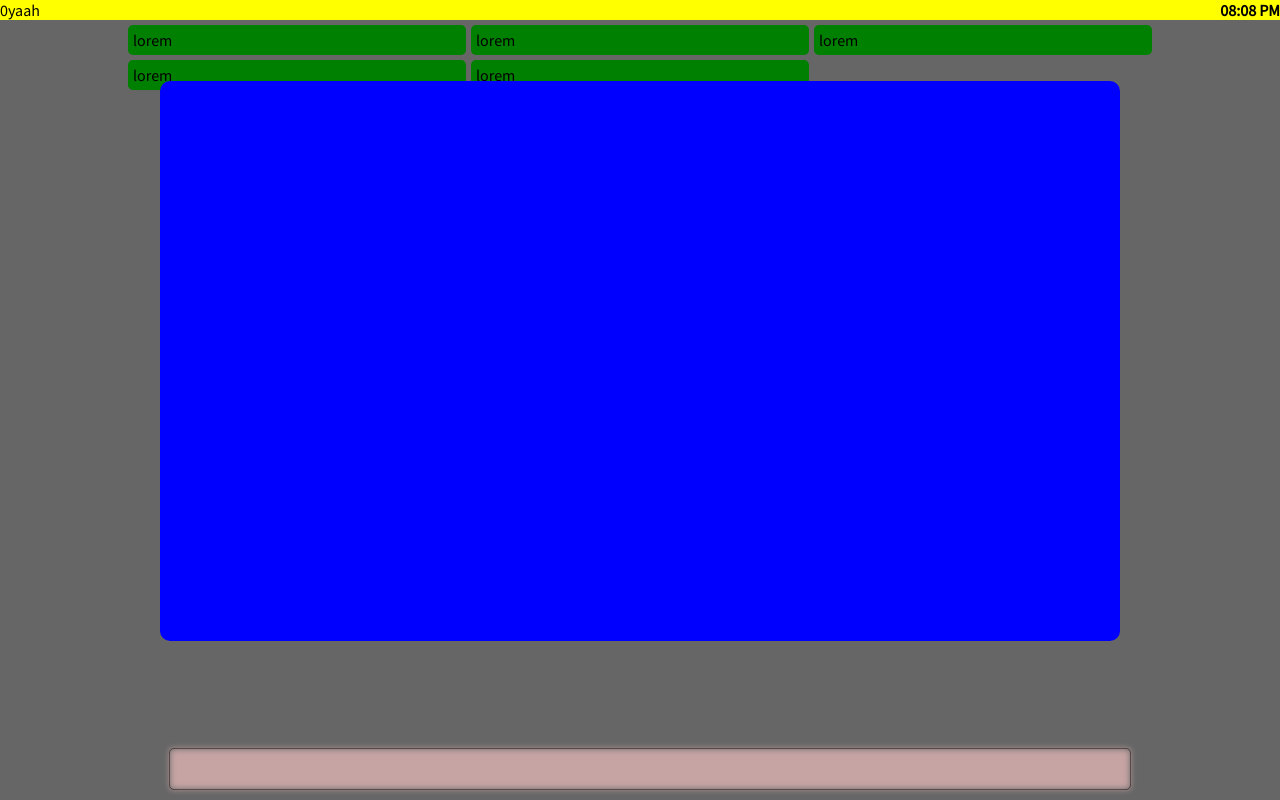
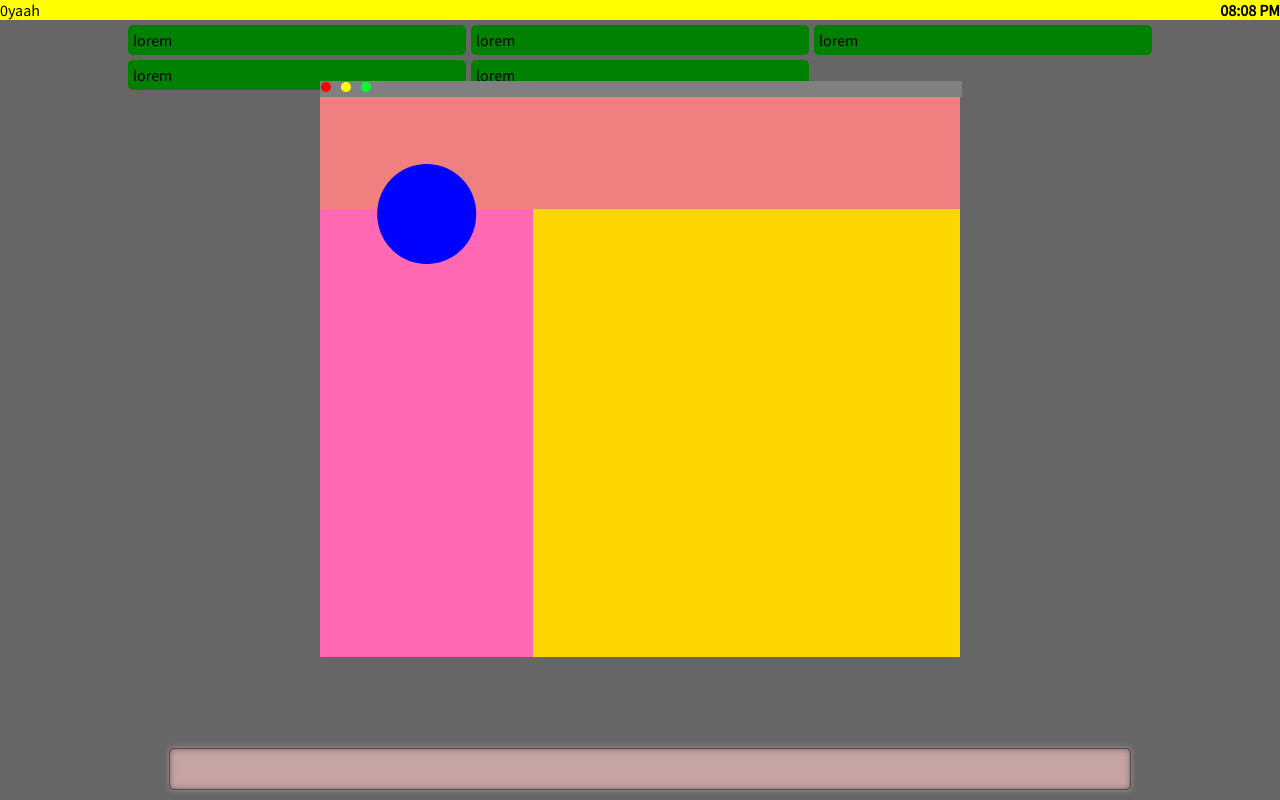
Before and after one commit to i1d9/0yah, a React (Create React App) app: page / in a window 1280 px wide. Built offline with nearby package versions, Linux system fonts and the light colour scheme.

Commit message:
Layout complete

```diff
--- a/src/components/Intro.js
+++ b/src/components/Intro.js
@@ -1,7 +1,23 @@
 export const Intro = () =>{
     return <div className="intro">
-        <div>
+        <div className="fileBar">
+            <span></span>
+            <span></span>
+            <span></span>
+        </div>
 
+        <div className="content">
+            <div className="ProfileBrief">
+
+            </div>
+            <div className="ProfileIntro">
+            <div className="profileImage">
+                    <img />
+                </div>
+            </div>
+            <div className="BackHeader">
+
+            </div>
         </div>
     </div>
 }
--- a/src/styles/desktop.scss
+++ b/src/styles/desktop.scss
@@ -1,4 +1,3 @@
-
 @import url('https://fonts.googleapis.com/css2?family=Source+Sans+Pro&display=swap');
 body {
     background-color: rgb(102, 102, 102);
@@ -7,20 +6,16 @@ body {
 }
 
 .projectLayout {
-
     position: relative;
     width: 80vw;
     left: 50%;
-    transform: translate(-50%,0);
+    transform: translate(-50%, 0);
     margin-top: 25px;
-
     .projectList {
         display: grid;
         grid-template-columns: 1fr 1fr 1fr;
         gap: 5px;
-
     }
-
     .productCard {
         flex: 1;
         background-color: green;
@@ -48,36 +43,98 @@ body {
     }
 }
 
-.headBar{
+.headBar {
     position: fixed;
     top: 0;
     width: 100vw;
     height: 2.5vh;
     display: flex;
     background-color: yellow;
-
-    .notificationBar{
+    .notificationBar {
         padding: 10px;
         position: absolute;
         top: 0;
         z-index: -1;
         width: 100%;
     }
-
-    .timeBar{
+    .timeBar {
         position: absolute;
         right: 0;
         font-weight: bold;
     }
 }
 
-.intro{
+.intro {
     position: fixed;
     height: 70vh;
-    width: 75vw;
+    width: 50vw;
     background-color: blue;
-    border-radius: 10px;
+    border-radius: 5px;
     z-index: 1;
     left: 50%;
-    transform: translate(-50%,10%);
+    transform: translate(-50%, 10%);
+    .fileBar {
+        width: 100%;
+        background-color: grey;
+        padding: 1px;
+        height: 2.55%;
+        display: flex;
+        gap: 10px;
+        align-content: center;
+        span {
+            padding: 5px;
+            border-radius: 10px;
+            height: 1%;
+        }
+        span:first-child {
+            background-color: red;
+        }
+        span:nth-child(2) {
+            background-color: yellow;
+        }
+        span:last-child {
+            background-color: rgb(0, 255, 42);
+        }
+    }
+    .content {
+        display: grid;
+        grid-template-columns: 1fr 2fr;
+        grid-template-rows: 1fr 2fr 2fr;
+        height: 100%;
+        width: 100%;
+
+
+        .ProfileBrief {
+
+            background-color: gold;
+            grid-row: 2/4;
+            grid-column: 2/4;
+
+
+        }
+        .ProfileIntro {
+            background-color: hotpink;
+            grid-row: 2/4;
+            grid-column: 1/2;
+            position: relative;
+
+            .profileImage{
+                position: absolute;
+                background-color: blue;
+                border-radius: 50%;
+                padding: 5px;
+                top:-10%;
+                left: 50%;
+                width: 7vw;
+                height: 7vw;
+                transform: translate(-50%,0);
+            }
+        }
+        .BackHeader {
+            background-color: lightcoral;
+            padding: 10px;
+            grid-row: 1/2;
+            grid-column: 1/4;
+        }
+    }
 }
```
